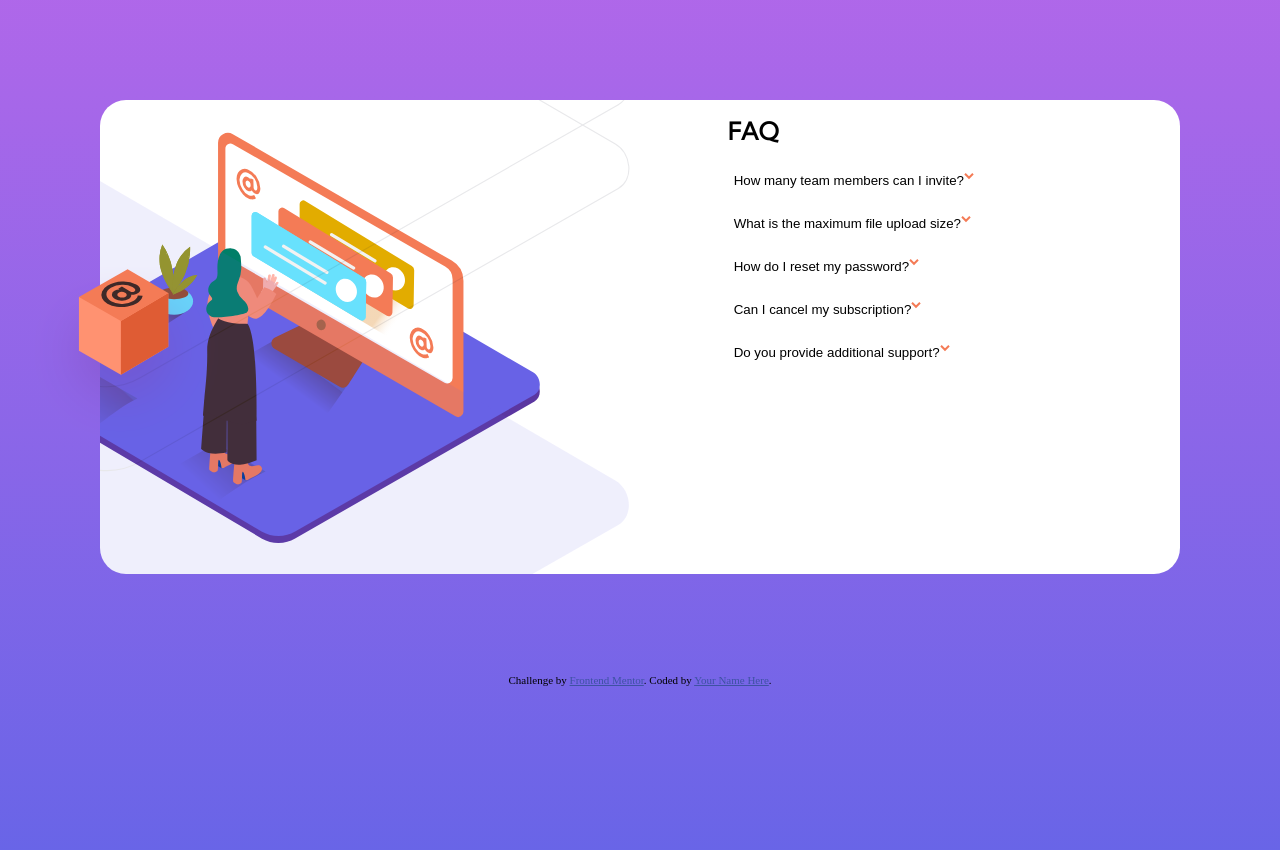
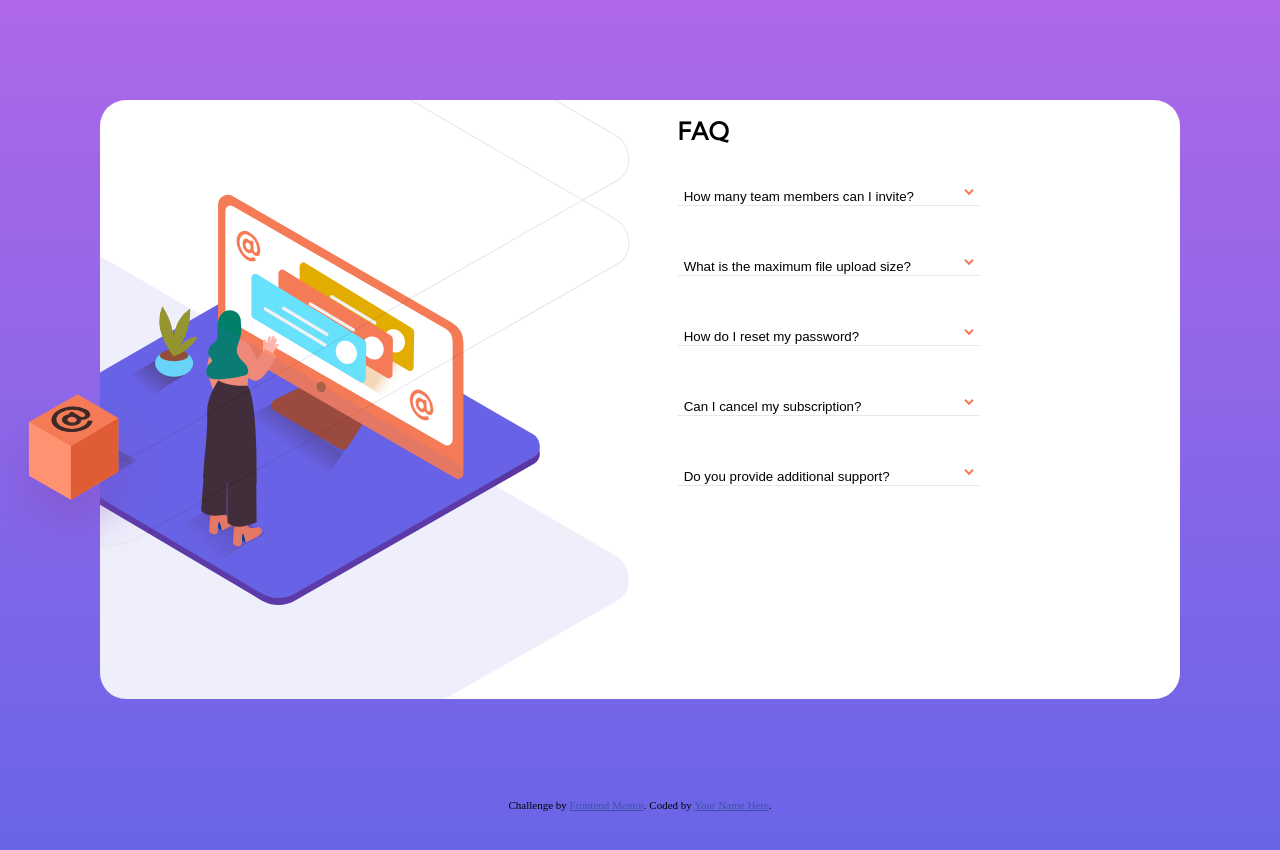
Before and after one commit to Emile-Massumov/accordion-card, a plain HTML site: page index.html in a window 1280 px wide. Drawn offline with Linux system fonts and the light colour scheme.

Commit message:
added style

```diff
--- a/index.html
+++ b/index.html
@@ -23,9 +23,10 @@
 
       <div class="content-desc">
         <h1>FAQ</h1>
+        <div class="question-container">
   <button class="question">
     How many team members can I invite?
-  <img src="./images/icon-arrow-down.svg" alt="">
+  <img src="./images/icon-arrow-down.svg"  alt="">
   </button>
   <p hidden class="answer" id="ans-1">You can invite up to 2 additional users on the Free plan. There is no limit on
   team members for the Premium plan.</p>
@@ -53,7 +54,7 @@
   <img src="./images/icon-arrow-down.svg" alt="">
   </button>
   <p hidden class="answer" id="ans-5">Chat and email support is available 24/7. Phone lines are open during normal business hours.</p>
-
+ </div>
   <div class="card-illustration">
     <img src="./images/illustration-box-desktop.svg" alt=""/>
 </div>
--- a/main.css
+++ b/main.css
@@ -42,8 +42,20 @@ main {
     width: 100%;
     margin: 26px 0 26px 0;
     background-color: #fff;
-    border-bottom: #fff;
     border: #fff;
+    border-bottom: #e7e7e9 1px solid;
+    border-bottom-width: 1px;
+    border-bottom-style: solid;
+    border-bottom-color: rgb(231, 231, 233);
+    justify-content: space-between;
+}
+button img {
+    padding-left: 50px;
+}
+.question-container {
+    display: flex;
+    flex-direction: column;
+    justify-content: center;
 }
 .card-illustration {
     position: relative;
```
